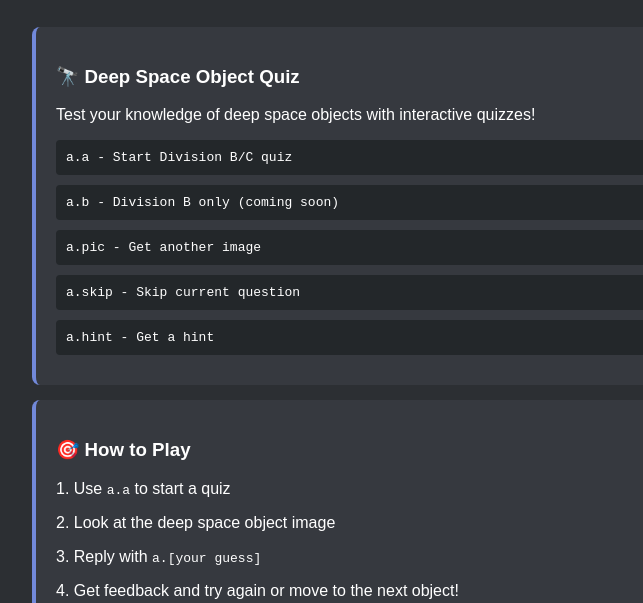
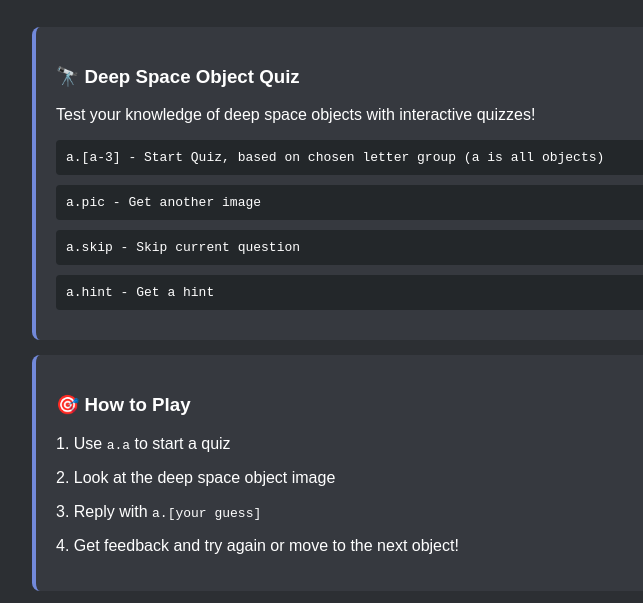
Before and after one commit to Olive-Grill/astrobo-website, a plain HTML site: page index.html in a window 1280 px wide. Shown: the part 162-765 px from the top of the page, without its empty margins (208-851 px from the left). Drawn offline with Linux system fonts and the light colour scheme.

Commit message:
Update index.html

```diff
--- a/index.html
+++ b/index.html
@@ -52,8 +52,7 @@
     <div class="feature">
         <h3>🔭 Deep Space Object Quiz</h3>
         <p>Test your knowledge of deep space objects with interactive quizzes!</p>
-        <div class="command">a.a - Start Division B/C quiz</div>
-        <div class="command">a.b - Division B only (coming soon)</div>
+        <div class="command">a.[a-3] - Start Quiz, based on chosen letter group (a is all objects)</div>
         <div class="command">a.pic - Get another image</div>
         <div class="command">a.skip - Skip current question</div>
         <div class="command">a.hint - Get a hint</div>
```
